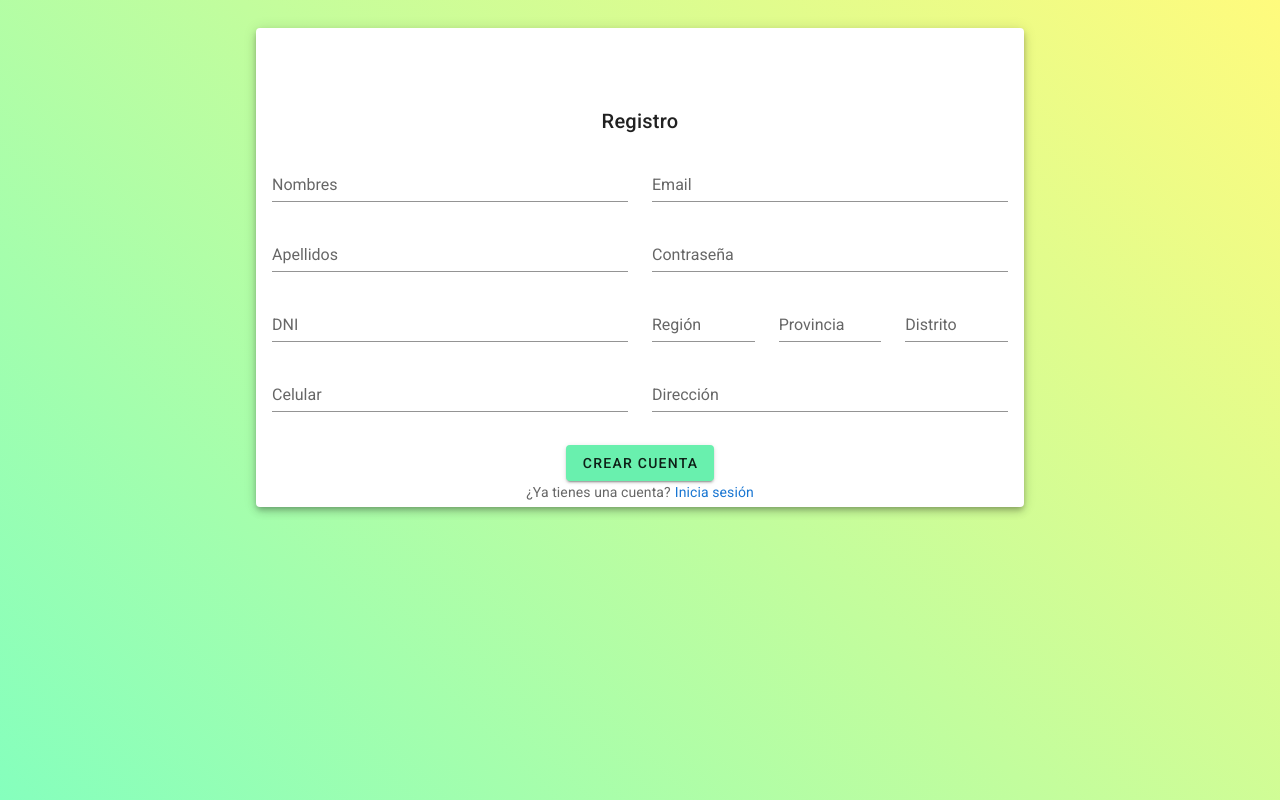
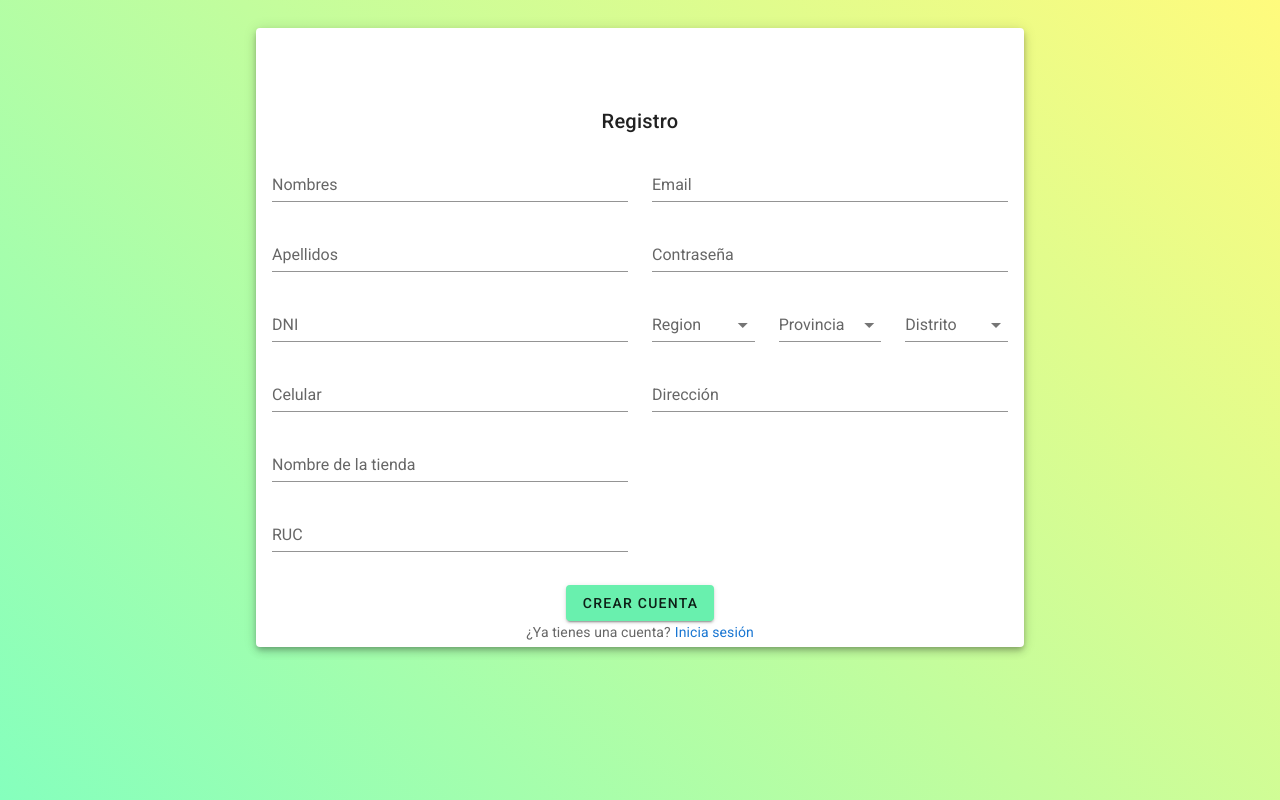
Before and after one commit to DAlembert721/TFFinanzas-FrontEnd, a Vue app: page /register in a window 1280 px wide. Built offline with nearby package versions, Linux system fonts and the light colour scheme; no server answers.

Commit message:
Add Location Service And Register Functionality

```diff
--- a/src/components/Register.vue
+++ b/src/components/Register.vue
@@ -12,30 +12,93 @@
                     <v-form>
                         <v-row>
                             <v-col>
-                <v-text-field v-model="firstName" label="Nombres"></v-text-field>
-                <v-text-field v-model="lastName" label="Apellidos"></v-text-field>
-                <v-text-field v-model="dni" label="DNI"></v-text-field>
-                <v-text-field v-model="phone" label="Celular"></v-text-field>
+                                <v-text-field v-model="firstName"
+                                              label="Nombres"
+                                              :rules="generalRules"
+                                              error-count="1"
+                                              required></v-text-field>
+                                <v-text-field v-model="lastName"
+                                              label="Apellidos"
+                                              :rules="generalRules"
+                                              error-count="1"
+                                              required></v-text-field>
+                                <v-text-field v-model="dni"
+                                              label="DNI"
+                                              :rules="generalRules"
+                                              error-count="1"
+                                              required></v-text-field>
+                                <v-text-field v-model="phone"
+                                              label="Celular"
+                                              :rules="generalRules"
+                                              error-count="1"
+                                              required></v-text-field>
+                                <v-text-field v-model="organization"
+                                              label="Nombre de la tienda"
+                                              :rules="generalRules"
+                                              error-count="1"
+                                              required></v-text-field>
+                                <v-text-field v-model="ruc"
+                                              label="RUC"
+                                              :rules="generalRules"
+                                              error-count="1"
+                                              required></v-text-field>
                             </v-col>
                             <v-col>
-                <v-text-field v-model="email" label="Email"></v-text-field>
-                <v-text-field v-model="password" label="Contraseña"></v-text-field>
+                                <v-text-field v-model="email"
+                                              label="Email"
+                                              :rules="emailRules"
+                                              error-count="1"
+                                              required></v-text-field>
+                                <v-text-field v-model="password"
+                                              label="Contraseña"
+                                              :rules="passwordRules"
+                                              type="password"
+                                              error-count="4"
+                                              required></v-text-field>
                                 <v-row>
                                     <v-col>
-                    <v-text-field v-model="region" label="Región"></v-text-field>
+                                        <v-select
+                                                label="Region"
+                                                v-model="region"
+                                                :items="regions"
+                                                item-text="name"
+                                                item-value="id"
+                                                :rules="generalRules"
+                                                @change="getProvincesItems"
+                                                return-object
+                                        >
+                                        </v-select>
                                     </v-col>
                                     <v-col>
-                    <v-text-field v-model="province" label="Provincia"></v-text-field>
+                                        <v-combobox
+                                                label="Provincia"
+                                                v-model="province"
+                                                :items="provinces"
+                                                :rules="generalRules"
+                                                item-text="name"
+                                                item-value="id"
+                                                @change="getDistrictItems"
+                                                return-object
+                                        >
+                                        </v-combobox>
                                     </v-col>
                                     <v-col>
-                    <v-text-field v-model="district" label="Distrito"></v-text-field>
+                                        <v-combobox
+                                                label="Distrito"
+                                                v-model="district"
+                                                :items="districts"
+                                                :rules="generalRules"
+                                                item-text="name"
+                                                return-object
+                                        >
+                                        </v-combobox>
                                     </v-col>
                                 </v-row>
                                 <v-text-field v-model="address" label="Dirección"></v-text-field>
                             </v-col>
                         </v-row>
                         <v-row>
-              <v-btn class="mx-auto" elevation="2" color="green accent-2">Crear cuenta</v-btn>
+                            <v-btn class="mx-auto" elevation="2" color="green accent-2" @click="handleRegister">Crear cuenta</v-btn>
                         </v-row>
                         <v-row class="d-flex justify-center mt-3">
                             ¿Ya tienes una cuenta?<a class="ml-1" @click="login()">Inicia sesión</a>
@@ -48,6 +111,8 @@
 </template>
 
 <script>
+    import LocationDataService from "@/services/LocationDataService";
+
     export default {
         name: "Register",
         computed: {
@@ -62,28 +127,90 @@ export default {
             phone: '',
             email: '',
             password: '',
+            organization: '',
             region: null,
             province: null,
             district: null,
-    address: ''
+            address: '',
+            ruc: '',
+            generalRules: [v => !!v || 'This space is required'],
+            emailRules: [v => !!v || 'Email is required',
+                v => /.+@.+/.test(v) || 'Email must valid'],
+            passwordRules: [v => !!v || 'Password is required',
+                v => (v && v.length >= 5) || 'Password must have at least 5 characters',
+                v => /(?=.*[A-Z])/.test(v) || 'Must have one uppercase character',
+                v => /([!@#$%])/.test(v) || 'Must have one special character [!@#$%]'],
+            regions: [],
+            provinces: [],
+            districts: [],
         }),
+        watch: {},
         methods: {
-    login() {
-      this.$router.push('/login')
-    },
-    register() {
-      /*const data = {
+            handleRegister() {
+                const data = {
+                    email: this.email,
+                    password: this.password,
                     firstName: this.firstName,
                     lastName: this.lastName,
                     dni: this.dni,
                     phone: this.phone,
-        email: this.email,
-        password: this.password,
-        district: this.district,
+                    ruc: this.ruc,
                     address: this.address,
-        ruc: '',
-        organization: ''
-      }*/
+                    organization: this.organization,
+                    districtId: this.district.id,
+                };
+                if (data.email && data.password) {
+                    this.$store.dispatch('auth/register', data)
+                        .then(() => {
+                            this.registerSuccess();
+                        })
+                        .catch(e => {
+                            console.log(e);
+                        })
+                }
+            },
+            registerSuccess() {
+                this.$router.push('/login');
+            },
+            getProvincesItems() {
+                console.log(this.region)
+                LocationDataService.getProvinces(this.region.id)
+                    .then(response => {
+                        this.provinces = response.data;
+                        console.log(response.data);
+                    })
+                    .catch(e => {
+                        console.log(e)
+                    })
+
+            },
+            getDistrictItems() {
+                console.log(this.province)
+                LocationDataService.getDistricts(this.province.id)
+                    .then(response => {
+                        this.districts = response.data;
+                        console.log(response.data);
+                    })
+                    .catch(e => {
+                        console.log(e)
+                    })
+
+            },
+            getRegionItems() {
+                LocationDataService.getRegions()
+                    .then(response => {
+                        this.regions = response.data;
+                        console.log(response.data);
+                    })
+                    .catch(e => {
+                        console.log(e)
+                    })
+            },
+        },
+        mounted() {
+            this.getRegionItems();
+            if (this.loggedIn) {
+                this.$router.push('/home');
             }
         }
     }
--- /dev/null
+++ b/src/services/LocationDataService.js
@@ -0,0 +1,15 @@
+// Location Data Service
+import http from "../http-common"
+
+class LocationDataService {
+    getRegions() {
+        return http.get("api/regions/");
+    }
+    getProvinces(regionId) {
+        return http.get(`api/regions/${regionId}/provinces/`);
+    }
+    getDistricts(provinceId) {
+        return http.get(`api/provinces/${provinceId}/districts/`);
+    }
+}
+export default new LocationDataService();
--- a/src/store/auth.module.js
+++ b/src/store/auth.module.js
@@ -31,6 +31,7 @@ export const auth = {
             commit('logout');
         },
         register({commit}, data) {
+            console.log(data)
             const account = {
                 email: data.email,
                 password: data.password,
@@ -41,6 +42,7 @@ export const auth = {
                 address: data.address,
                 organization: data.organization,
                 ruc: data.ruc,
+                district_id: data.districtId,
             }
             return AccountDataService.register(account)
                 .then(response => {
```
Lines whose indentation alone changed are shown as unchanged.
